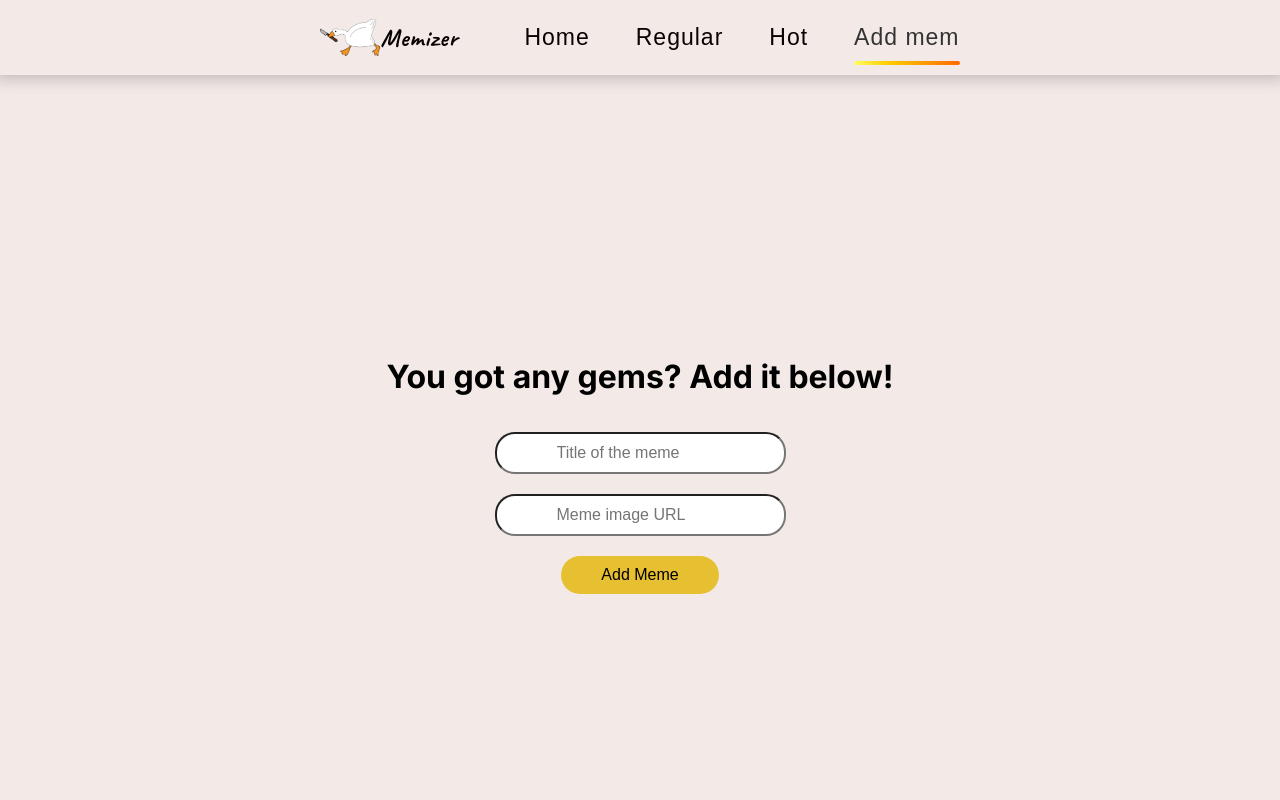
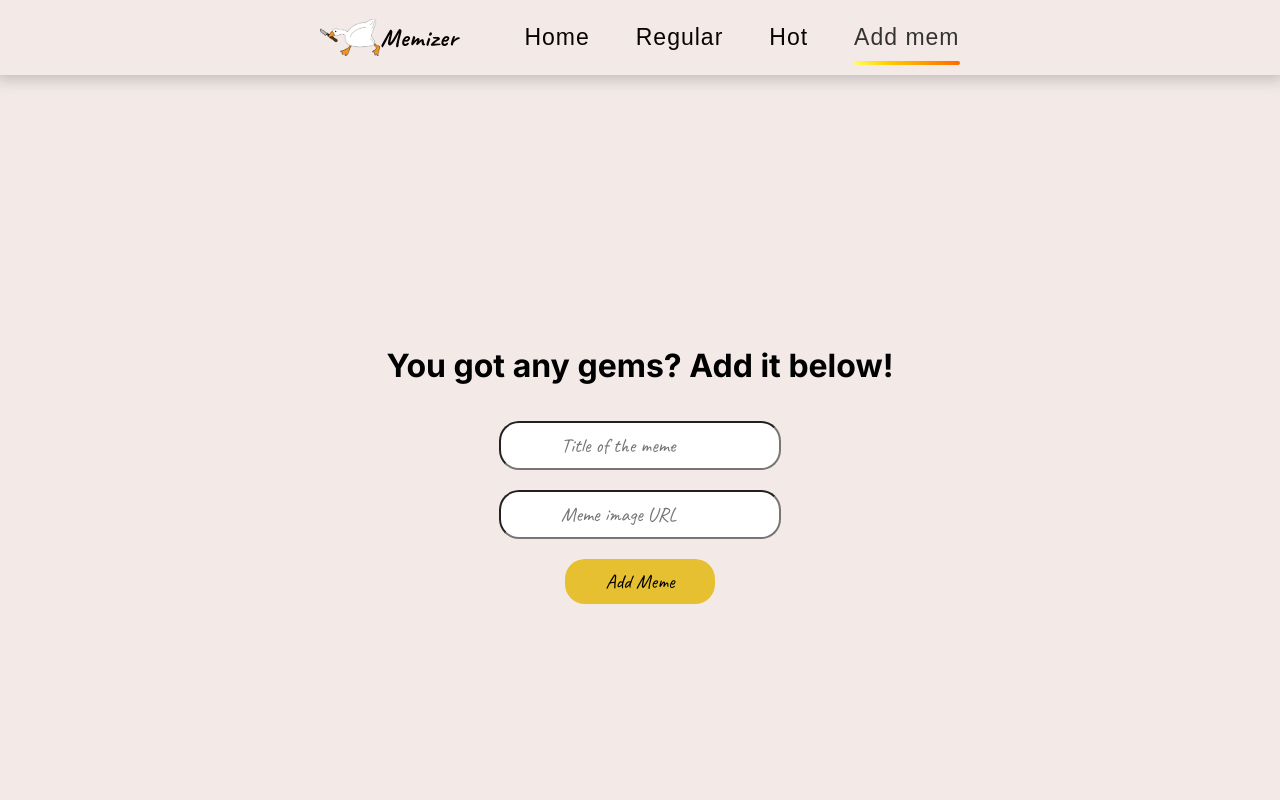
Before and after one commit to adamGolczynski/Mem-serwis, a Next.js app: page /formMem in a window 1280 px wide. Shown: the top 800 px of the page. Built offline with nearby package versions, Linux system fonts and the light colour scheme; a web font is replaced by a local one.

Commit message:
style: update font for AddMeme component

```diff
--- a/app/components/AddMeme.jsx
+++ b/app/components/AddMeme.jsx
@@ -49,15 +49,15 @@ export default function AddMeme() {
 			{formError && <p>{formError}</p>}
 			<form onSubmit={handleSubmit(onSubmit)}>
 				<div className={styles.inputWrapper}>
-					<input className={styles.input} type='text' placeholder='Title of the meme' {...register('title', { required: 'Title is required' })} />
+					<input className={`${styles.input} ${caveat.className}`} type='text' placeholder='Title of the meme' {...register('title', { required: 'Title is required' })} />
 					{errors.title && <span>{errors.title.message}</span>}
 				</div>
 				<div className={styles.inputWrapper}>
-					<input className={styles.input} type='text' placeholder='Meme image URL' {...register('img', { required: 'Image URL is required' })} />
+					<input className={`${styles.input} ${caveat.className}`} type='text' placeholder='Meme image URL' {...register('img', { required: 'Image URL is required' })} />
 					{errors.img && <span>{errors.img.message}</span>}
 				</div>
 				<div className={styles.buttonWrapper}>
-					<button className={styles.buttonAdd} type='submit'>
+					<button className={`${styles.buttonAdd} ${caveat.className}`} type='submit'>
 						Add Meme
 					</button>
 				</div>
--- a/app/components/AddMeme.module.css
+++ b/app/components/AddMeme.module.css
@@ -17,7 +17,7 @@
 }
 
 .input {
-	font-size: 1.6rem;
+	font-size: 2rem;
 	padding: 1rem 2rem 1rem 6rem;
 	border-radius: 2rem;
 }
@@ -25,7 +25,7 @@
 .buttonAdd {
 	text-align: center;
 	background-color: var(--orange);
-	font-size: 1.6rem;
+	font-size: 2rem;
 	padding: 1rem 4rem;
 	margin-bottom: 2rem;
 	border-radius: 2rem;
```
